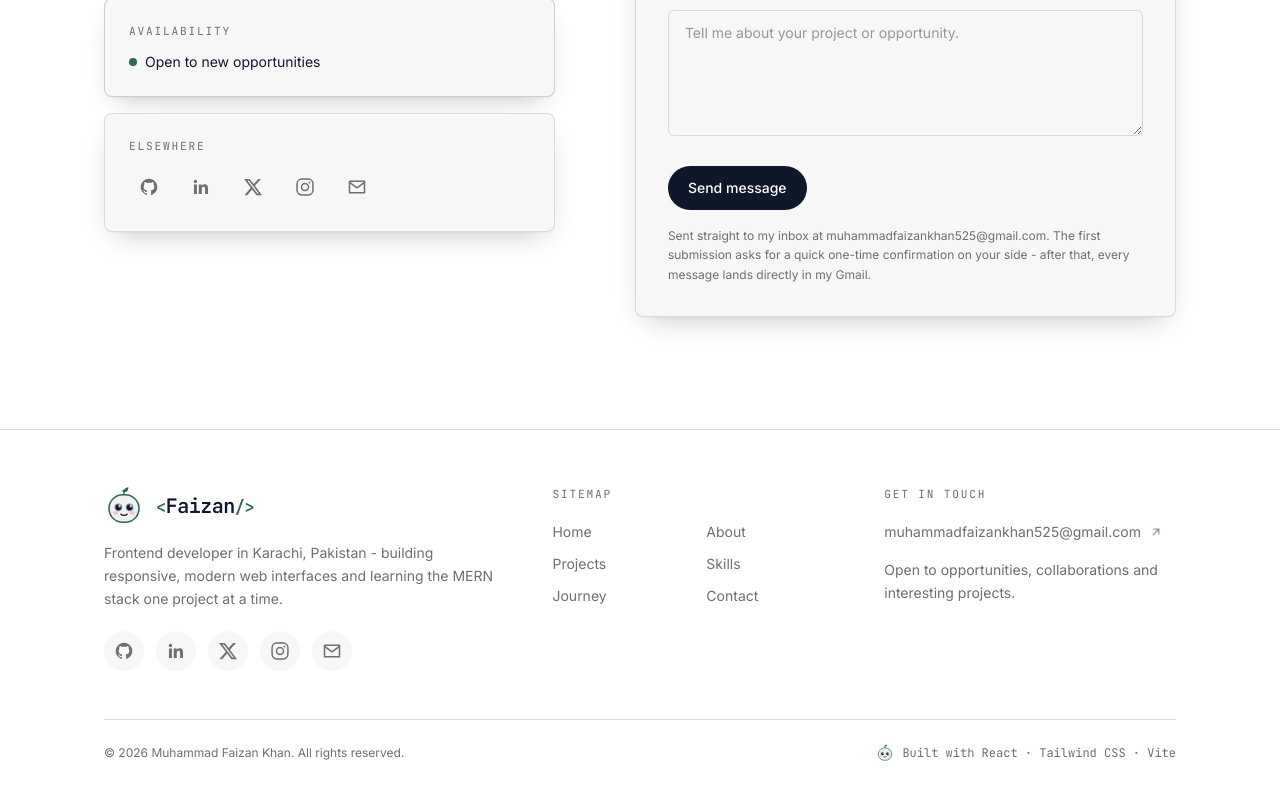
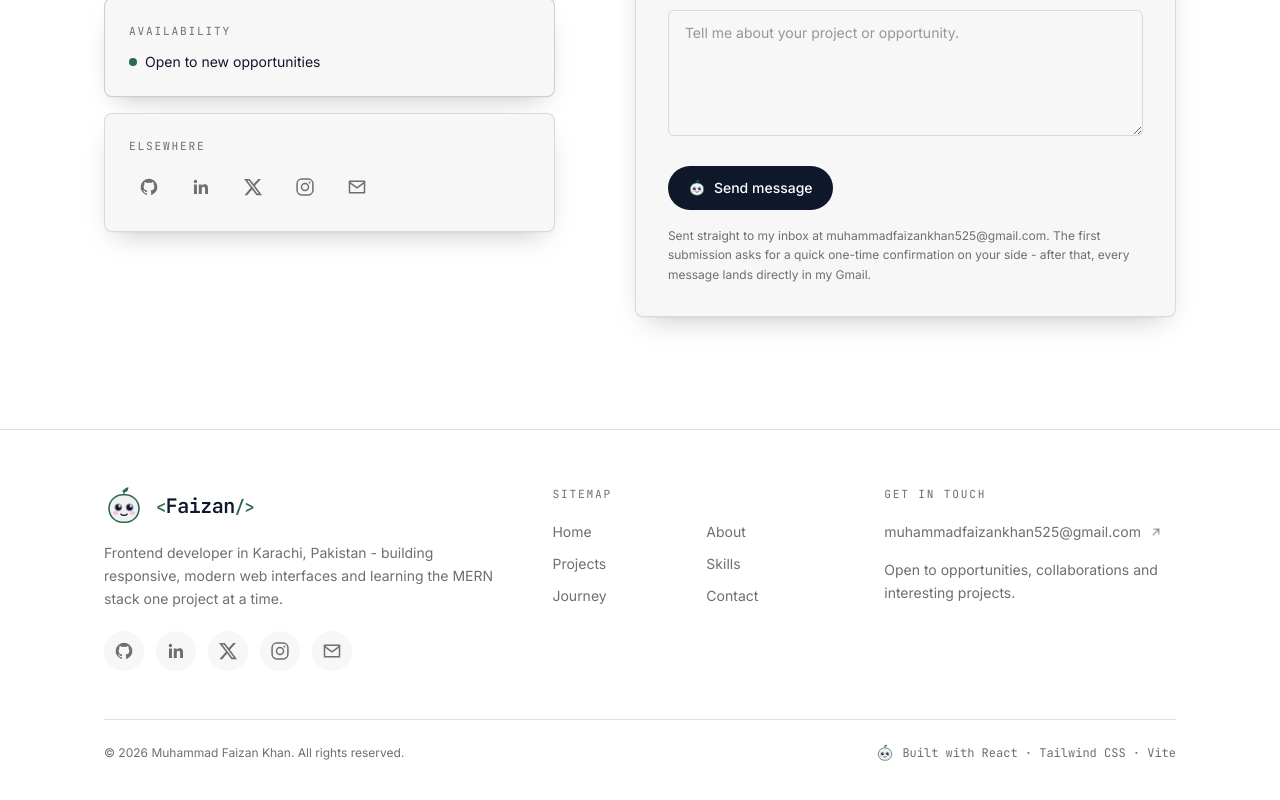
Before and after one commit to Faizan-khan144/faizan-portfolio, a React (Vite) app: page / in a window 1280 px wide. Shown: the part 7640-8440 px from the top of the page. Built offline with nearby package versions, Linux system fonts and the light colour scheme.

Commit message:
feat(contact): add the mascot to the send button

```diff
--- a/src/components/ContactForm.jsx
+++ b/src/components/ContactForm.jsx
@@ -1,5 +1,6 @@
 import { useState } from 'react'
 import { profile } from '../data/profile'
+import Mascot from './Mascot'
 
 const inputClasses =
   'w-full rounded-md border border-line bg-surface px-4 py-3 text-sm text-ink placeholder:text-muted/70 transition-colors focus:border-accent/60'
@@ -143,6 +144,7 @@ export default function ContactForm() {
         disabled={status === 'sending'}
         className="btn-base group mt-6 w-full rounded-full bg-ink text-bg transition-colors duration-300 hover:bg-accent hover:text-accent-ink disabled:cursor-not-allowed sm:w-auto"
       >
+        <Mascot size={18} className="h-[18px] w-[18px]" />
         {status === 'sending' ? 'Sending...' : 'Send message'}
       </button>
 
```
